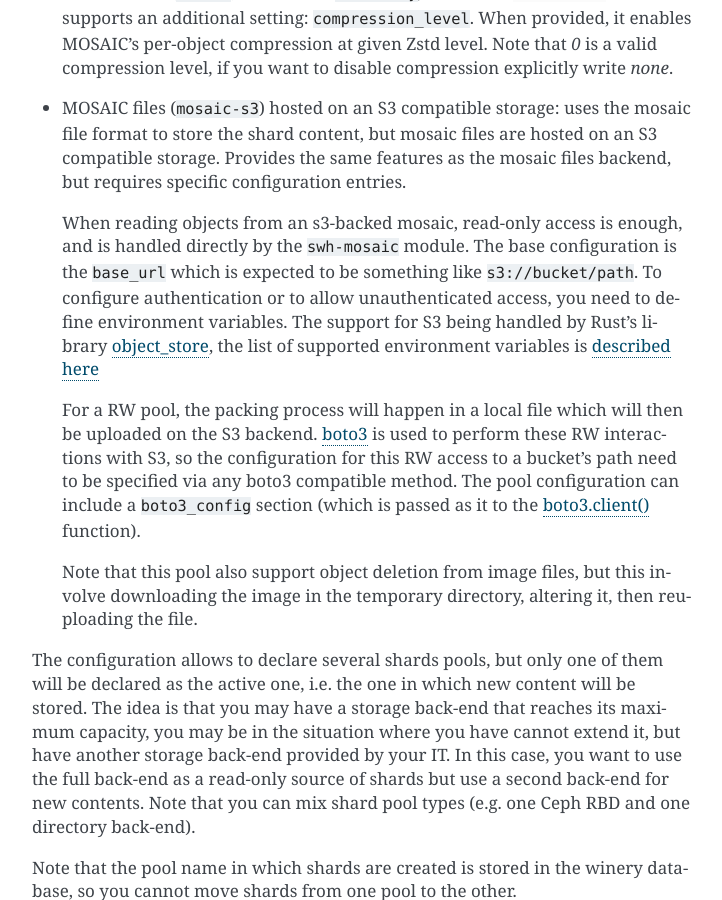
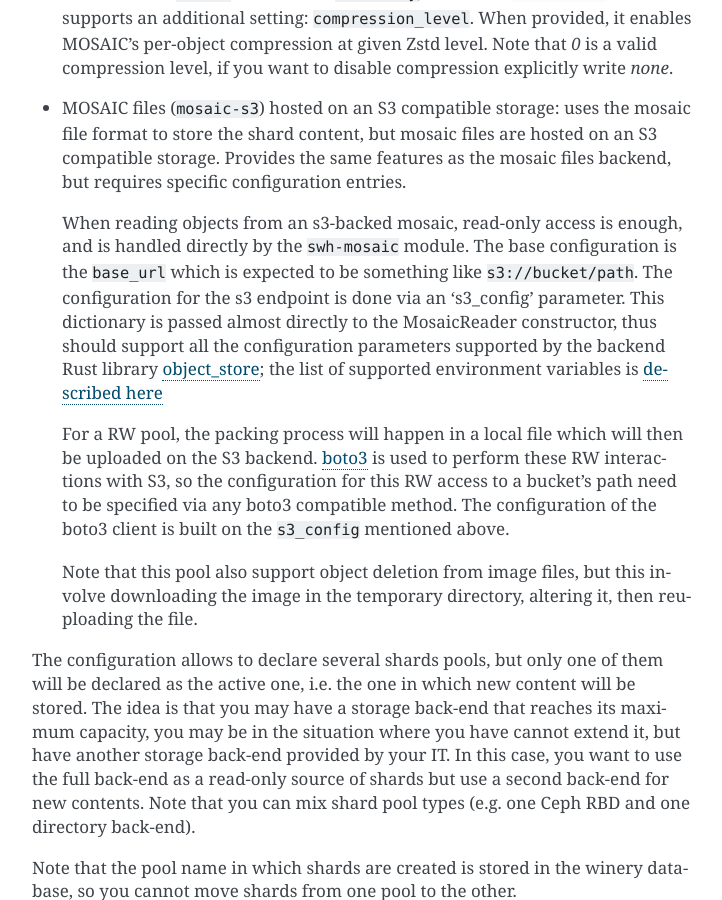
Before and after one commit to SoftwareHeritage/swh-objstorage, a Sphinx documentation site: the page built from docs/winery.rst, in a window 1280 px wide and 900 px high, scrolled down 2937 px. Shown: the whole window, without its empty margins (388-1110 px from the left). Built offline with Sphinx 7.4.7, drawn with Linux system fonts in a browser that asks for light colours; some of the changed text lies outside the part shown.

Commit message:
winery: Rework s3 configuration for mosaic-s3 backend
The MosaicS3BackedPool now accepts a 's3_config' dictionary to
configure s3 for both mosaic-S3 and boto3. It is used as is as
'config' constructor argument of MosaicReader, and as a base to build
the configuration dict for the boto3 client.

All 'swh_*' key will be passed as is to the `boto3.client()` function,
but for a few keys which are handled specifically:
- "aws_allow_http", if true, set the "use_ssl" instead,
- "aws_skip_signature" if true, add the botocore
  Config(signature_version=UNSIGNED) instead,
- "aws_endpoint_url" key is replaced with "endpoint_url" (because...)

The 'anonymous' (actually unused) argument is dropped.

Also support paginated responses in `image_list()`

```diff
--- a/docs/winery.rst
+++ b/docs/winery.rst
@@ -142,24 +142,24 @@ Winery currently support 4 types of pool to store read-only shard files:
   an S3 compatible storage. Provides the same features as the mosaic files
   backend, but requires specific configuration entries.
 
-  When reading objects from an s3-backed mosaic, read-only access is enough,
-  and is handled directly by the ``swh-mosaic`` module. The base configuration
-  is the ``base_url`` which is expected to be something like
-  ``s3://bucket/path``. To configure authentication or to allow unauthenticated
-  access, you need to define environment variables. The support for S3 being
-  handled by Rust's library `object_store <https://docs.rs/object_store>`_, the
+  When reading objects from an s3-backed mosaic, read-only access is
+  enough, and is handled directly by the ``swh-mosaic`` module. The
+  base configuration is the ``base_url`` which is expected to be
+  something like ``s3://bucket/path``.  The configuration for the s3
+  endpoint is done via an 's3_config' parameter. This dictionary is
+  passed almost directly to the MosaicReader constructor, thus should
+  support all the configuration parameters supported by the backend
+  Rust library `object_store <https://docs.rs/object_store>`_; the
   list of supported environment variables is `described here
   <https://docs.rs/object_store/latest/object_store/aws/struct.AmazonS3Builder.html#method.from_env>`_
 
-  For a RW pool, the packing process will happen in a local file which will
-  then be uploaded on the S3 backend. `boto3
-  <https://docs.aws.amazon.com/boto3/latest/>`_ is used to perform these RW
-  interactions with S3, so the configuration for this RW access to a bucket's
-  path need to be specified via any boto3 compatible method. The pool
-  configuration can include a ``boto3_config`` section (which is passed as it
-  to the `boto3.client()
-  <https://docs.aws.amazon.com/boto3/latest/reference/services/s3.html>`_
-  function).
+  For a RW pool, the packing process will happen in a local file which
+  will then be uploaded on the S3 backend. `boto3
+  <https://docs.aws.amazon.com/boto3/latest/>`_ is used to perform
+  these RW interactions with S3, so the configuration for this RW
+  access to a bucket's path need to be specified via any boto3
+  compatible method. The configuration of the boto3 client is built on
+  the ``s3_config`` mentioned above.
 
   Note that this pool also support object deletion from image files, but this
   involve downloading the image in the temporary directory, altering it, then
@@ -316,6 +316,18 @@ A multi-pool configuration could look like (partial config):
       pool_name: s3_mosaics
       compression_level: 5
       shard_max_size: 10_000_000_000
+      s3_config:
+        aws_allow_http: true
+        aws_endpoint_url: http://my-s3-server:3000/
+        aws_access_key_id: testing
+        aws_secret_access_key: testing
+    - ## Settings for a (RO) anonymous mosaic on s3 pool
+      type: mosaic-s3
+      base_url: s3://softwareheritage/winery
+      pool_name: s3_public_mosaics
+      shard_max_size: 10_000_000_000
+      s3_config:
+        aws_skip_signature: true
 
     # only this pool will be used for ingestion
     shards_active_pool: s3_mosaics
```
Also changed, not shown: 4 other files.
